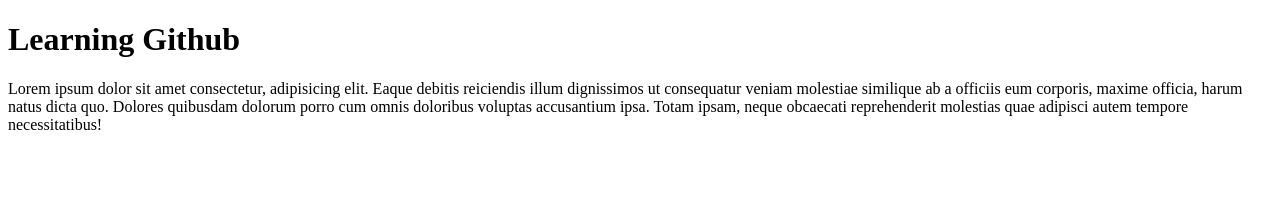
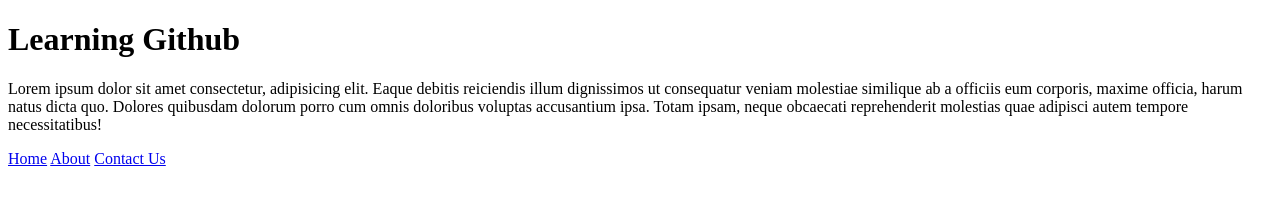
Before and after one commit to Stancobridge/navbar, a plain HTML site: page index.html in a window 1280 px wide. Drawn offline with Linux system fonts and the light colour scheme.

Commit message:
Add footer to the github card

```diff
--- a/index.html
+++ b/index.html
@@ -12,6 +12,19 @@
             <div class="git-contents">
                 <p>Lorem ipsum dolor sit amet consectetur, adipisicing elit. Eaque debitis reiciendis illum dignissimos ut consequatur veniam molestiae similique ab a officiis eum corporis, maxime officia, harum natus dicta quo. Dolores quibusdam dolorum porro cum omnis doloribus voluptas accusantium ipsa. Totam ipsam, neque obcaecati reprehenderit molestias quae adipisci autem tempore necessitatibus!</p>
             </div>
+            <div class="git-footer">
+                <span>
+                    <a href="home">Home</a>
+                </span>
+                <span>
+                    <a href="about">About</a>
+                </span>
+                <span>
+                    <a href="contact-us">Contact Us</a>
+                </span>
+            </div>
         </div>
+
+
 </body>
 </html>
```
